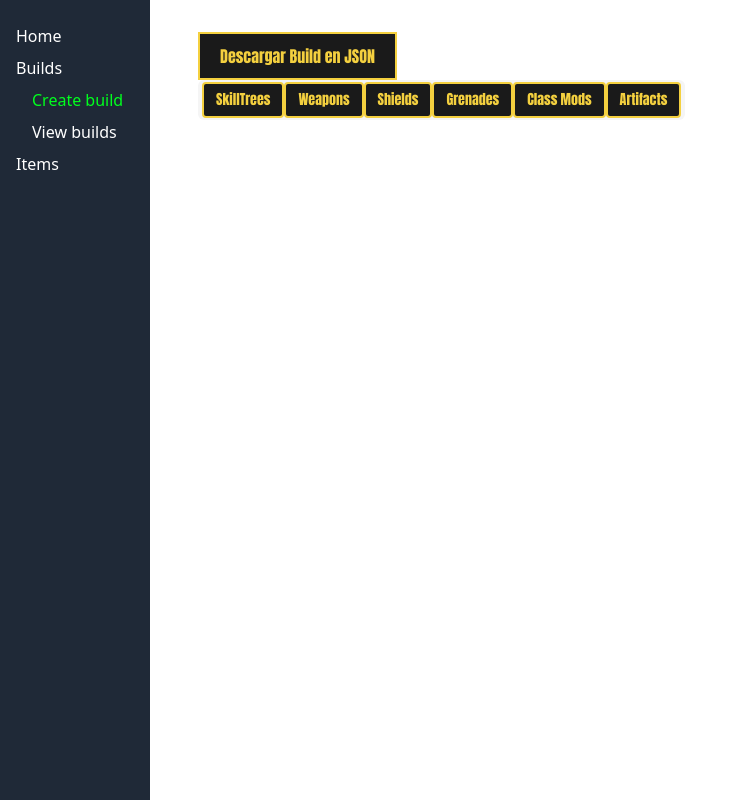
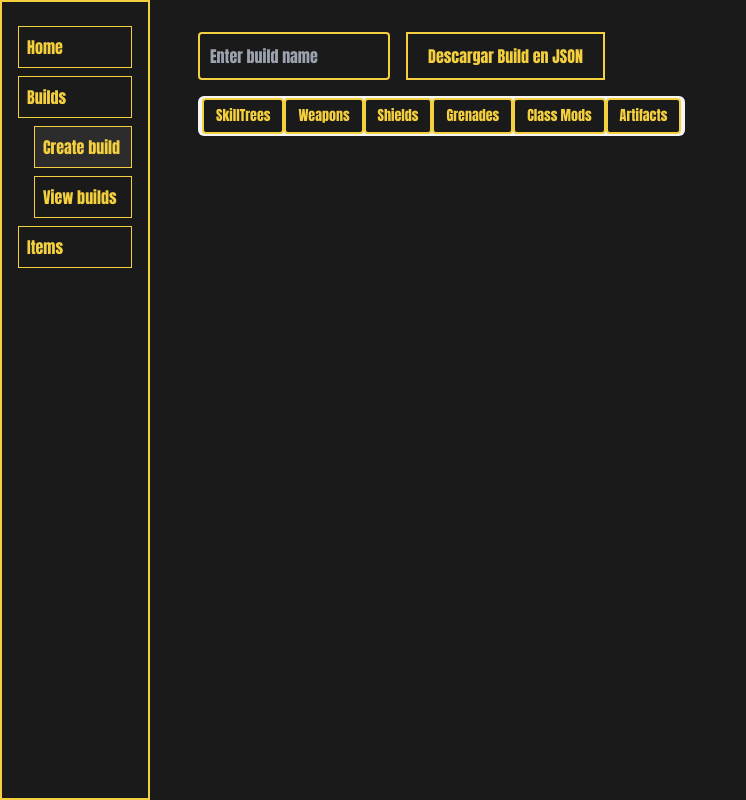
Before and after one commit to Aldor112/Borderlands3-Build-Creator, a Next.js app: page /builds/create in a window 1280 px wide. Shown: the whole page, without its empty margins (0-746 px from the left). Built offline with nearby package versions, Linux system fonts and the light colour scheme.

Commit message:
added the ability to give a build a name

```diff
--- a/src/app/builds/create/page.tsx
+++ b/src/app/builds/create/page.tsx
@@ -18,6 +18,7 @@ import {
 } from "@/components/ui/accordion";
 export default function BuildsCreate() {
   const [buildData, setBuildData] = useState<any[]>([]);
+  const [fileName, setFileName] = useState<string>("");
 
   const handleBuildData = (data: any) => {
     setBuildData([...buildData, data]);
@@ -29,13 +30,22 @@ export default function BuildsCreate() {
     const url = URL.createObjectURL(blob);
     const a = document.createElement("a");
     a.href = url;
-    a.download = "build.json";
+    a.download = `${fileName || "build"}.json`;
     a.click();
     a.remove();
   };
   return (
     <div>
-      <button onClick={handleDownload}>Descargar Build en JSON</button>
+      <div className="flex items-center gap-4 mb-4">
+        <input
+          type="text"
+          placeholder="Enter build name"
+          value={fileName}
+          onChange={(e) => setFileName(e.target.value)}
+          className="border border-gray-300 rounded px-2 py-1"
+        />
+        <button onClick={handleDownload}>Descargar Build en JSON</button>
+      </div>
       <Tabs className="w-full">
         <TabsList>
           <TabsTrigger value="skilltrees">SkillTrees</TabsTrigger>
--- a/src/app/globals.css
+++ b/src/app/globals.css
@@ -178,3 +178,12 @@ textarea:focus {
   border-color: #ffffff;
   background-color: #2c2c2c;
 }
+
+body{
+  background-color: #1a1a1a;
+  color: #f4d03f;
+  font-family: "Impact", "Haettenschweiler", "Arial Narrow Bold", sans-serif;
+  margin: 0;
+  padding: 0;
+
+}
--- a/src/components/sidebar/sidebar.tsx
+++ b/src/components/sidebar/sidebar.tsx
@@ -33,23 +33,31 @@ export function Sidebar() {
     },
   ];
   return (
-    <nav className="h-screen bg-gray-800 text-white p-4">
+    <nav className="h-screen bg-[#1a1a1a] text-[#f4d03f] p-4 border-2 border-[#f4d03f] font-[Impact,Haettenschweiler,'Arial Narrow Bold',sans-serif]">
       <ul>
         {routes.map((route) => (
-          <li key={route.route}>
+          <li key={route.route} className="mb-2">
             <Link
               href={route.route}
-              className={route.route === pathname ? "active" : ""}
+              className={`block p-2 border border-[#f4d03f] font-bold ${
+                route.route === pathname
+                  ? "bg-[#2c2c2c] text-[#f4d03f]"
+                  : "hover:bg-[#3e3e3e] hover:text-white"
+              }`}
             >
               {route.name}
             </Link>
             {route.subroutes && pathname.startsWith(route.route) && (
-              <ul>
+              <ul className="ml-4 mt-2">
                 {route.subroutes.map((subroute) => (
-                  <li key={subroute.route}>
+                  <li key={subroute.route} className="mb-1">
                     <Link
                       href={subroute.route}
-                      className={subroute.route === pathname ? "active" : ""}
+                      className={`block p-2 border border-[#f4d03f] font-bold ${
+                        subroute.route === pathname
+                          ? "bg-[#2c2c2c] text-[#f4d03f]"
+                          : "hover:bg-[#3e3e3e] hover:text-white"
+                      }`}
                     >
                       {subroute.name}
                     </Link>
```
